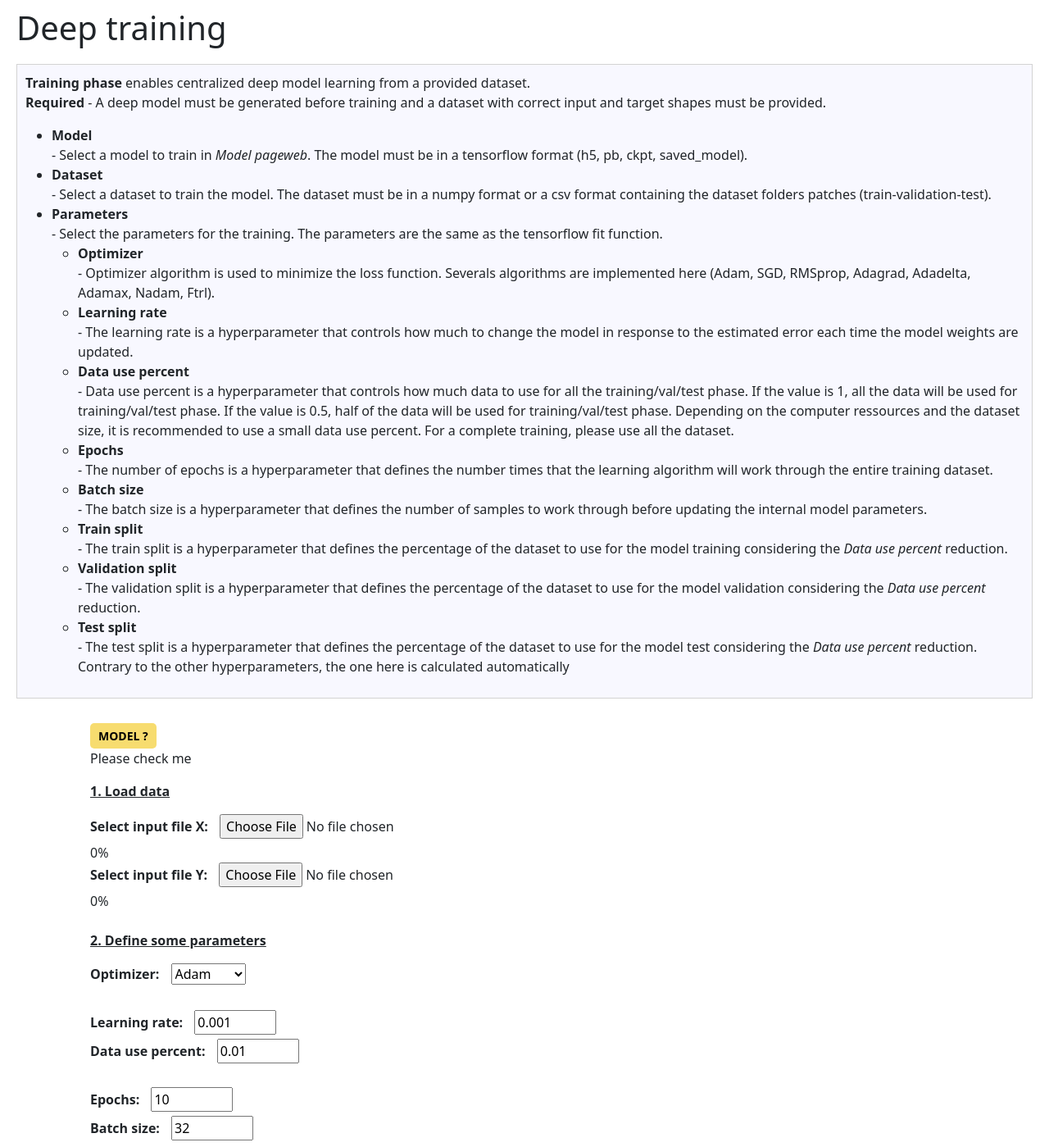
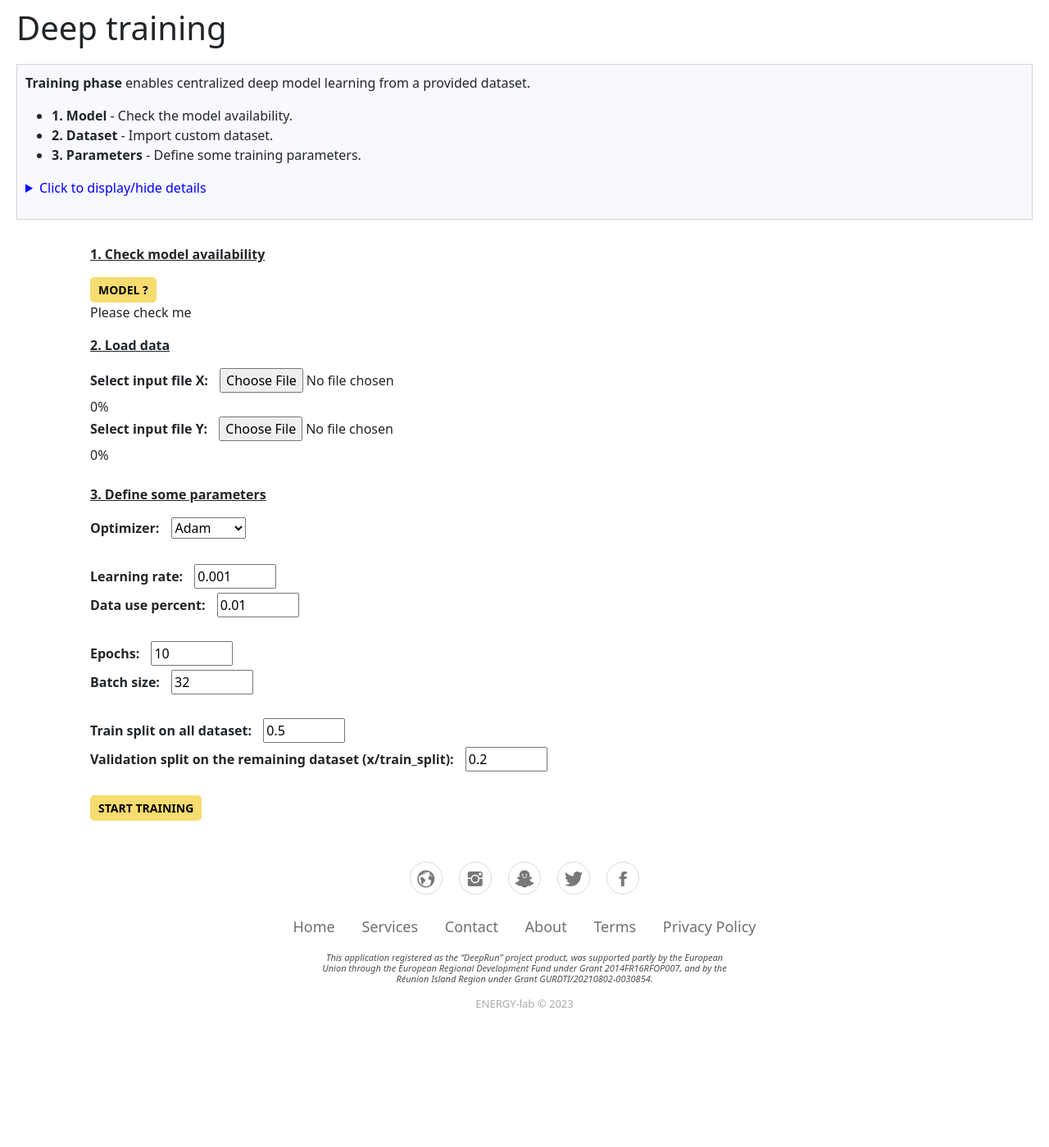
Before and after one commit to LE2P/DeepRun-GUI, a Flask app: page /training in a window 1280 px wide. Shown: the part 138-1537 px from the top of the page at 82% size. After the commit the page ends 1367 px from the top, so only its background shows below. Run offline with Flask 3, Linux system fonts and the light colour scheme; some libraries are stand-ins or nearby versions.

Commit message:
add details open/close

```diff
--- a/static/css/style.css
+++ b/static/css/style.css
@@ -44,6 +44,10 @@ color: orange;
     padding: 10px;
     border: 1px solid lightgray;
     margin: 20px;
+}
+
+.summary-color {
+    color: blue;
 }
 
 /* Styles for the footer */
--- a/templates/training.html
+++ b/templates/training.html
@@ -6,17 +6,24 @@
 
 <h1 style="margin-top: 10px; margin-left: 20px;">Deep training</h1>
 
-<div style="background: ghostwhite; font-size: 16px;
-padding: 10px; border: 1px solid lightgray; margin: 20px;">
+<div class="text-box">
     <p align="justify">
         <b>Training phase</b> enables centralized deep model learning from a provided dataset.
+        <br>
+        <ul>
+            <li><b>1. Model</b> - Check the model availability.</li>
+            <li><b>2. Dataset</b> - Import custom dataset.</li>
+            <li><b>3. Parameters</b> - Define some training parameters.</li>
+        </ul>
+        <details close>
+            <summary class="summary-color">Click to display/hide details</summary>
             <br>
             <b>Required</b> - A deep model must be generated before training and a dataset with correct input and target shapes must be provided.
             <br>
             <ul>
-        <li><b>Model</b></li> - Select a model to train in <i>Model pageweb</i>. The model must be in a tensorflow format (h5, pb, ckpt, saved_model).
-        <li><b>Dataset</b></li> - Select a dataset to train the model. The dataset must be in a numpy format or a csv format containing the dataset folders patches (train-validation-test).
-        <li><b>Parameters</b></li> - Select the parameters for the training. The parameters are the same as the tensorflow fit function.
+                <li><b>1. Model</b></li> - Select a model to train in <i>Model pageweb</i>. The model must be in a tensorflow format (h5, pb, ckpt, saved_model).
+                <li><b>2. Dataset</b></li> - Select a dataset to train the model. The dataset must be in a numpy format or a csv format containing the dataset folders patches (train-validation-test).
+                <li><b>3. Parameters</b></li> - Select the parameters for the training. The parameters are the same as the tensorflow fit function.
                 <ul>
                     <li><b>Optimizer</b></li> - Optimizer algorithm is used to minimize the loss function. Severals algorithms are implemented here (Adam, SGD, RMSprop, Adagrad, Adadelta, Adamax, Nadam, Ftrl).
                     <li><b>Learning rate</b></li> - The learning rate is a hyperparameter that controls how much to change the model in response to the estimated error each time the model weights are updated.
@@ -31,17 +38,19 @@ padding: 10px; border: 1px solid lightgray; margin: 20px;">
                     Contrary to the other hyperparameters, the one here is calculated automatically
                 </ul>
             </ul>
+        </details>
     </p>
 </div>
 
 <div style="font-size: 16px; padding: 10px; margin-left: 100px; margin-right: 200px;">
 
+    <p class="title">1. Check model availability</p>
     <div id="result-container-model">
         <button id="check-model" class="fun-button">Model ?</button>
         <p id="result-text-model">Please check me</p>
     </div>
 
-    <p class="title">1. Load data</p>
+    <p class="title">2. Load data</p>
     <div>
         <label for="input-file-x">Select input file X:</label>
         <input type="file" id="input-file-x">
@@ -68,7 +77,7 @@ padding: 10px; border: 1px solid lightgray; margin: 20px;">
 
 
     <br>
-    <p class="title">2. Define some parameters</p>
+    <p class="title">3. Define some parameters</p>
     <div>
         <label for="optimizer">Optimizer:</label>
         <select id="optimizer" name="optimizer">
```
Also changed, not shown: templates/config.html (+5 -3 lines), templates/inference.html (+9 -5 lines), templates/inference_plot.html (+9 -8 lines), templates/metadata.html (+5 -2 lines), templates/modeling.html (+8 -5 lines), README.md, static/screenshot_index.png (deleted), 1 other file. Lines whose indentation alone changed are shown as unchanged.
